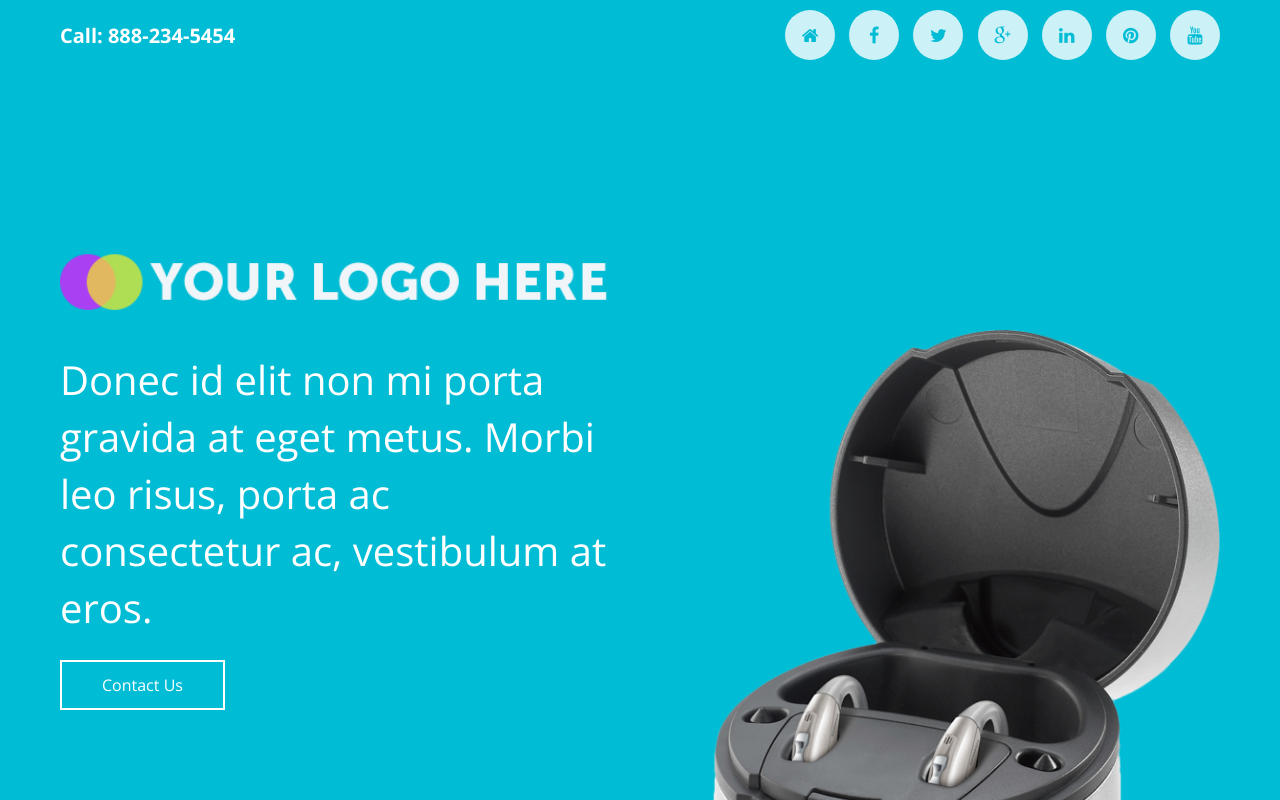
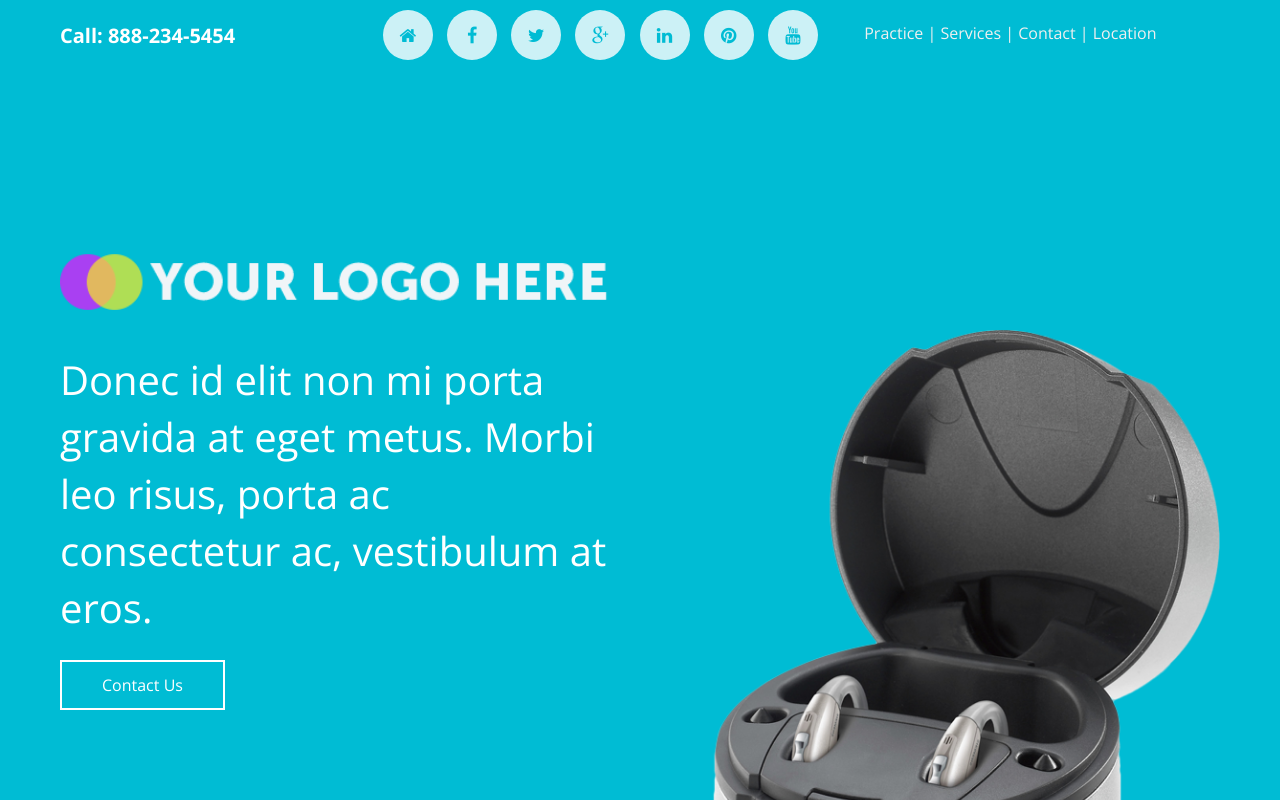
Before and after one commit to jryanad/ADLandingPage, a website: page index.html in a window 1280 px wide. Shown: the top 800 px of the page. Drawn offline with nearby package versions, Linux system fonts and the light colour scheme; some packages are replaced by stand-ins of ours; a script that the page names is missing; files whose address does not match are found by name.

Commit message:
added navigation

```diff
--- a/css/oneframework/scss/_site-layout.scss
+++ b/css/oneframework/scss/_site-layout.scss
@@ -54,6 +54,14 @@
 
 .top-social-icons ul li a:hover { background-color: $white; }
 .bottom-social-icons ul li a:hover { background-color: lighten($primary-accent-color, 5%); }
+
+.jump-nav { padding: 22px 0 0;}
+.jump-nav a {
+  color: $white - 15;
+}
+.jump-nav a:hover {
+  color: $white;
+}
 
 .hero-content-container { padding-top: 160px; }
 .hero-body-content {
--- a/index.html
+++ b/index.html
@@ -22,13 +22,13 @@
     <header class="header-wrap">
       <div class="container">
         <div class="row">
-          <div class="six columns">
+          <div class="three columns">
             <div class="header-call-container">
               <a onClick="ga('send', 'event', 'Phone', 'Call', 'Click-to-Call');"  href="tel:888-234-5454">Call: 888-234-5454</a>
             </div>
-          </div><!-- six columns -->
+          </div><!-- three columns -->
 
-          <div class="six columns">
+          <div class="five columns">
             <div class="top-social-icons float-right clearfix">
               <ul>
                 <li>
@@ -68,7 +68,18 @@
                 </li>
               </ul>
             </div>
-          </div><!--/.six columns-->
+          </div><!--/.five columns-->
+          <div class="four columns">
+            <div class="jump-nav">
+
+                <a href="#practice-products">Practice <span>| </span></a>
+                 <a href="#services">Services <span>| </span></a>
+                 <a href="#contact-section">Contact <span>| </span></a>
+                 <a href="#map-wrapper">Location</a>
+
+            </div>
+          </div>
+
         </div><!--/.row-->
 
         <div class="row">
@@ -105,7 +116,7 @@
       </div><!--/.container-->
     </header><!--/header-->
 
-    <div class="fw-section">
+    <div id="practice-products" class="fw-section">
       <div class="container">
         <div class="row">
           <div class="six columns">
@@ -163,7 +174,7 @@
       </div><!--/.container-->
     </div><!--/section 1-->
 
-    <div class="fw-section blue-bg">
+    <div id="services" class="fw-section blue-bg">
       <div class="container">
         <div class="row">
           <div class="twelve columns">
```
Also changed, not shown: css/oneframework/oneframework.css, css/oneframework/oneframework.min.css.
